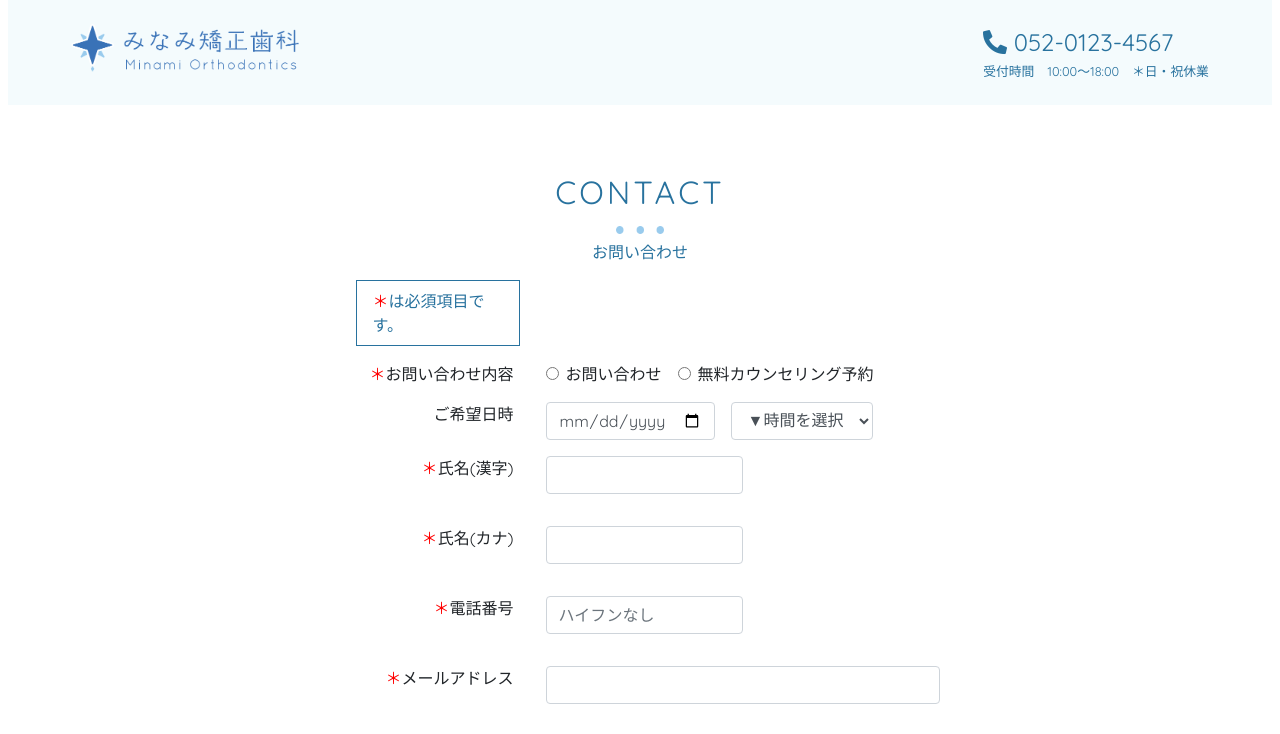
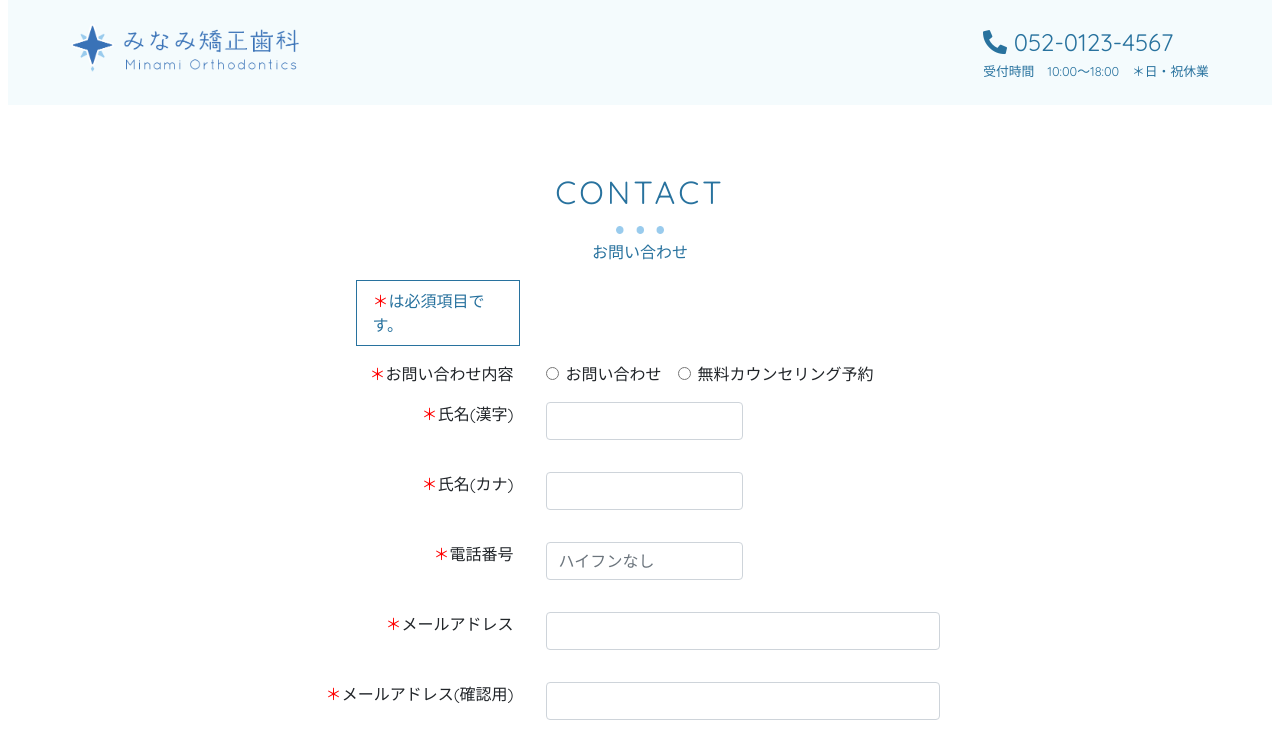
Before and after one commit to akiyama-prog/minami-dental-office, a Next.js app in the folder dental-site/: page /form in a window 1280 px wide. Shown: the top 734 px of the page. Built offline with nearby package versions, Linux system fonts and the light colour scheme.

Commit message:
カウンセリング選択時のみ日時フォームを表示

```diff
--- a/dental-site/src/pages/form.tsx
+++ b/dental-site/src/pages/form.tsx
@@ -5,6 +5,45 @@ import Footer from '../../components/Footer'
 import Router from 'next/router';
 import { useState } from 'react';
 import { render } from 'react-dom';
+import { loadGetInitialProps } from 'next/dist/next-server/lib/utils';
+
+function SelectSubject(props) {
+    if (props.subject === '無料カウンセリング予約') {
+        return <FormDate setContact={props.setContact} contact={props.contact} />;
+    }
+    return null;
+}
+
+function FormDate(props) {
+    const handleChange = (e) => {
+        props.setContact({ ...props.contact, [e.target.name]: e.target.value });
+    }
+    return (
+        <div className={styles.field}>
+            <label className={styles.label}>ご希望日時</label>
+            <p className={styles.dateNtime}>
+                <input type="date" name="$date" className="form-control" onChange={handleChange} />
+                <select name="time" className="form-control" required onChange={handleChange}>
+                    <option value="">▼時間を選択</option>
+                    <option value="10:00~10:30">10:00~10:30</option>
+                    <option value="10:30~11:00">10:30~11:00</option>
+                    <option value="11:00~11:30">11:00~11:30</option>
+                    <option value="11:30~12:00">11:30~12:00</option>
+                    <option value="12:00~12:30">12:00~12:30</option>
+                    <option value="13:30~14:00">13:30~14:00</option>
+                    <option value="14:00~14:30">14:00~14:30</option>
+                    <option value="14:30~15:00">14:30~15:00</option>
+                    <option value="15:00~15:30">15:00~15:30</option>
+                    <option value="15:30~16:00">15:30~16:00</option>
+                    <option value="16:00~16:30">16:00~16:30</option>
+                    <option value="16:30~17:00">16:30~17:00</option>
+                    <option value="17:00~17:30">17:00~17:30</option>
+                    <option value="17:30~18:00">17:30~18:00</option>
+                </select>
+            </p>
+        </div>
+    );
+}
 
 export default function Form() {
     //ステートフック
@@ -148,29 +187,8 @@ export default function Form() {
                                 </div>
                             </div>
                         </div>
-                        <div className={styles.field}>
-                            <label className={styles.label}>ご希望日時</label>
-                            <p className={styles.dateNtime}>
-                                <input type="date" name="$date" className="form-control" onChange={handleChange} />
-                                <select name="$time" className="form-control" required onChange={handleChange}>
-                                    <option value="">▼時間を選択</option>
-                                    <option value="10:00~10:30">10:00~10:30</option>
-                                    <option value="10:30~11:00">10:30~11:00</option>
-                                    <option value="11:00~11:30">11:00~11:30</option>
-                                    <option value="11:30~12:00">11:30~12:00</option>
-                                    <option value="12:00~12:30">12:00~12:30</option>
-                                    <option value="13:30~14:00">13:30~14:00</option>
-                                    <option value="14:00~14:30">14:00~14:30</option>
-                                    <option value="14:30~15:00">14:30~15:00</option>
-                                    <option value="15:00~15:30">15:00~15:30</option>
-                                    <option value="15:30~16:00">15:30~16:00</option>
-                                    <option value="16:00~16:30">16:00~16:30</option>
-                                    <option value="16:30~17:00">16:30~17:00</option>
-                                    <option value="17:00~17:30">17:00~17:30</option>
-                                    <option value="17:30~18:00">17:30~18:00</option>
-                                </select>
-                            </p>
-                        </div>
+                        <SelectSubject subject={contact.subject} setContact={setContact} contact={contact} />
+
                         <div className={`${styles.field} form-group`}>
                             <label className={styles.label} htmlFor="name"><span className={styles.required}>＊</span>氏名(漢字)</label>
                             <p className={styles.errorMessage}>
```
